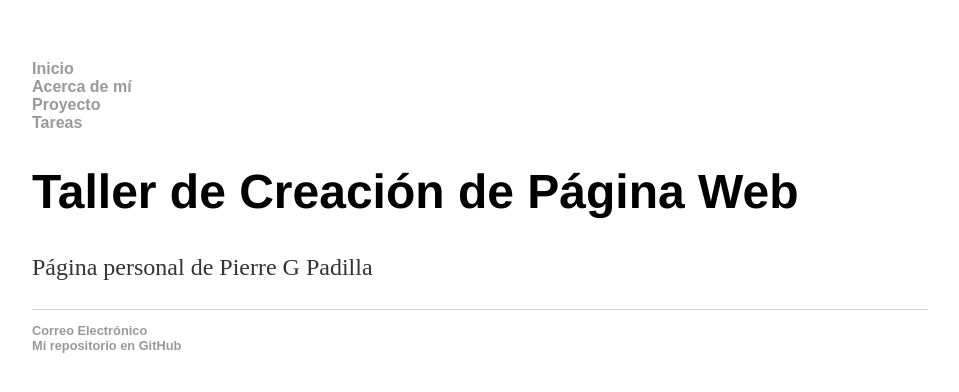
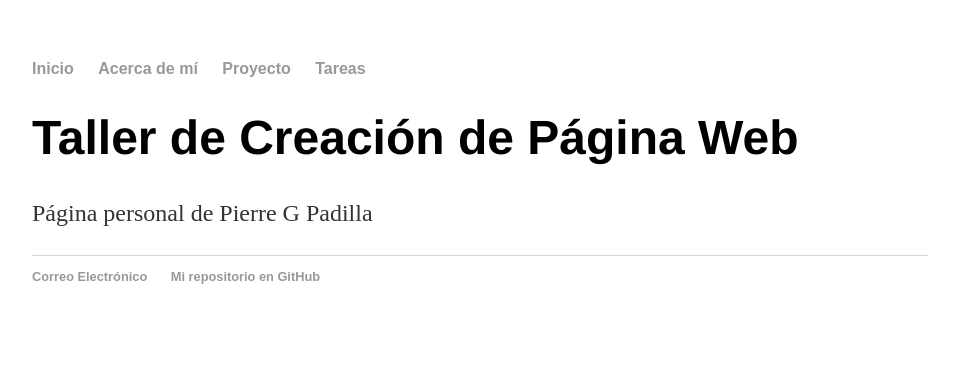
Before and after one commit to AndreaEMG/pgpadilla.github.io, a plain HTML site: page index.html in a window 1280 px wide. Shown: the whole page, without its empty margins (160-1119 px from the left). Drawn offline with Linux system fonts and the light colour scheme.

Commit message:
Update main.css

```diff
--- a/css/main.css
+++ b/css/main.css
@@ -9,7 +9,7 @@ nav ul, footer ul {
       font-weight: bold;
 }
 nav ul li, footer ul li {
-      dispaly: inline;
+      display: inline;
       margin-right: 20px;
 }
 a {
```
